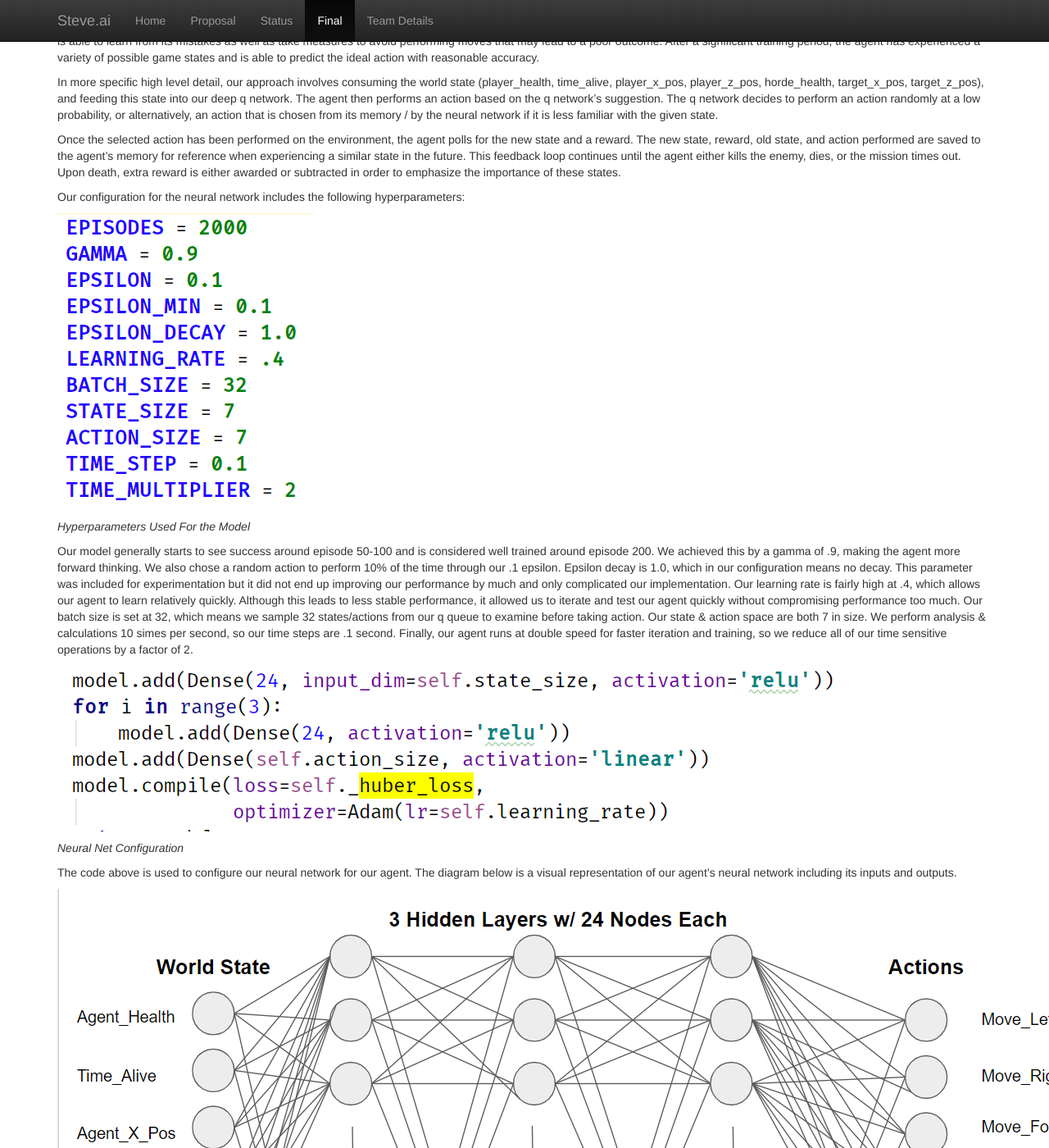
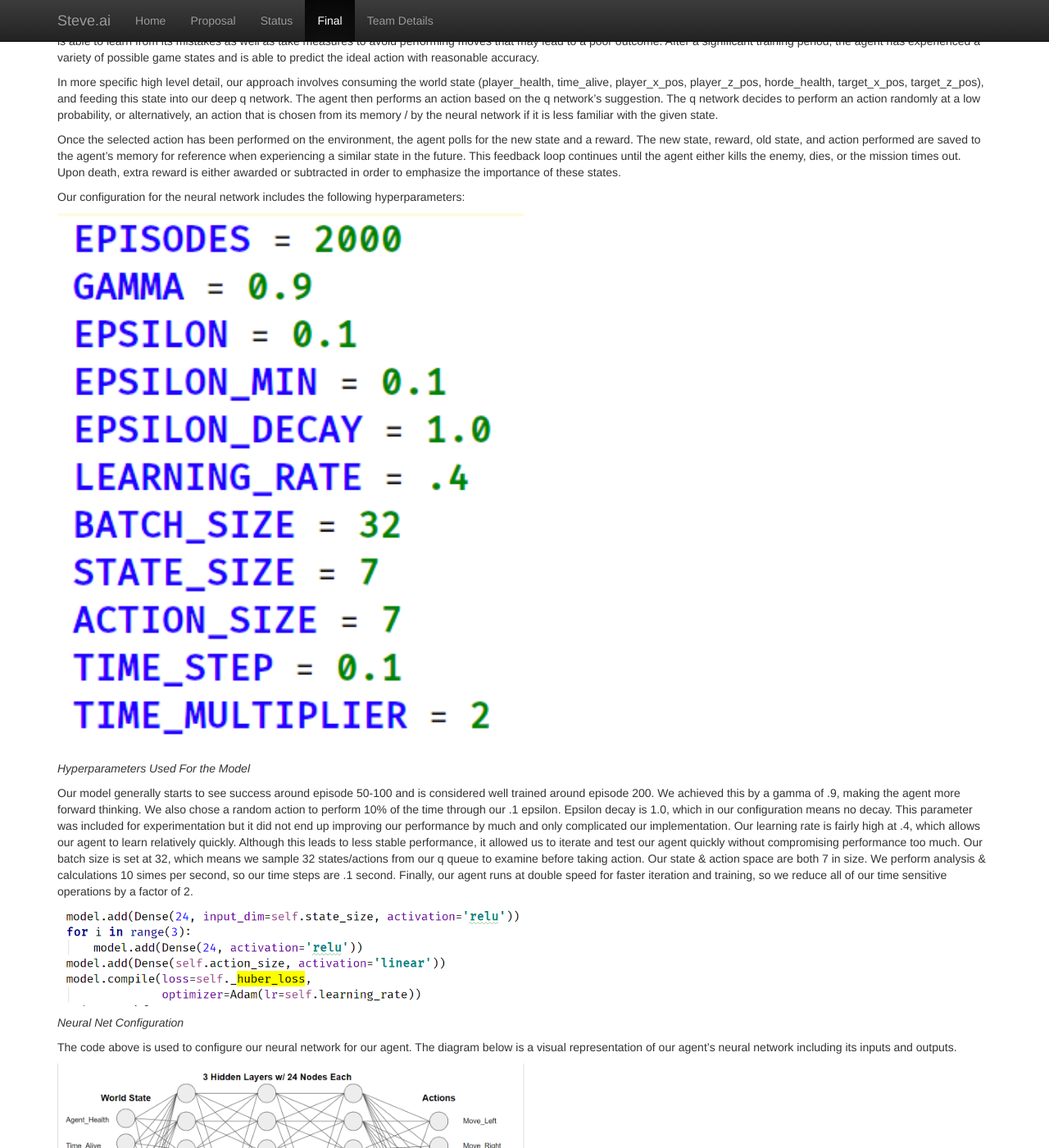
Before and after one commit to JahnChoi/steve.ai, a Jekyll site: the page built from docs/final.md, in a window 1280 px wide and 1400 px high, scrolled down 823 px. Shown: the whole window at 82% size. Built offline with Jekyll 4.4.1, drawn with Linux system fonts in a browser that asks for light colours.

Commit message:
Applied css to all images

```diff
--- a/docs/css/custom.css
+++ b/docs/css/custom.css
@@ -38,7 +38,7 @@ code {
   font-size: 80%;
 }
 
-img[alt=Hyperparameters] {
+img[alt=image] {
     text-align: center;
     width: 50%;
     height: 50%;
```
